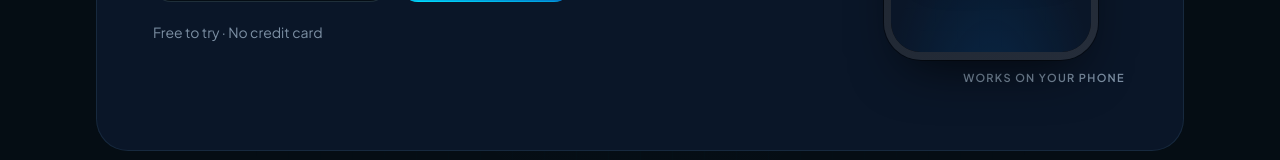
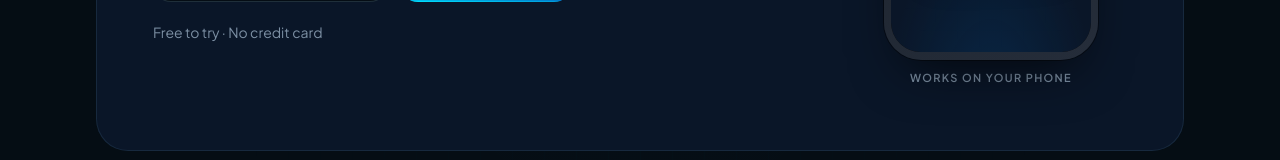
Before and after one commit to OliverHoenig/scan2contact, a SvelteKit app in the folder webapp/: page / in a window 1280 px wide. Shown: the part 612-772 px from the top of the page. Built offline with nearby package versions, Linux system fonts and the light colour scheme.

Commit message:
fix: adjust hero scan label alignment for improved layout consistency
- Removed unnecessary text alignment and padding styles from the hero scan label to streamline the layout.
- Simplified the CSS by eliminating media query styles that were not needed, enhancing maintainability.

```diff
--- a/webapp/src/routes/+page.svelte
+++ b/webapp/src/routes/+page.svelte
@@ -130,7 +130,7 @@
 								</div>
 							</div>
 						</div>
-						<p class="hero-scan-label w-full items-center text-center">Works on your phone</p>
+						<p class="hero-scan-label">Works on your phone</p>
 					</div>
 				</div>
 			</div>
--- a/webapp/src/routes/layout.css
+++ b/webapp/src/routes/layout.css
@@ -512,13 +512,6 @@ body {
 	color: var(--text-subtle);
 }
 
-@media (min-width: 1024px) {
-	.hero-scan-label {
-		text-align: right;
-		padding-right: 0.125rem;
-	}
-}
-
 @media (prefers-reduced-motion: reduce) {
 	.hero-scan-fx-idle-grid,
 	.hero-scan-fx-sweep,
```
